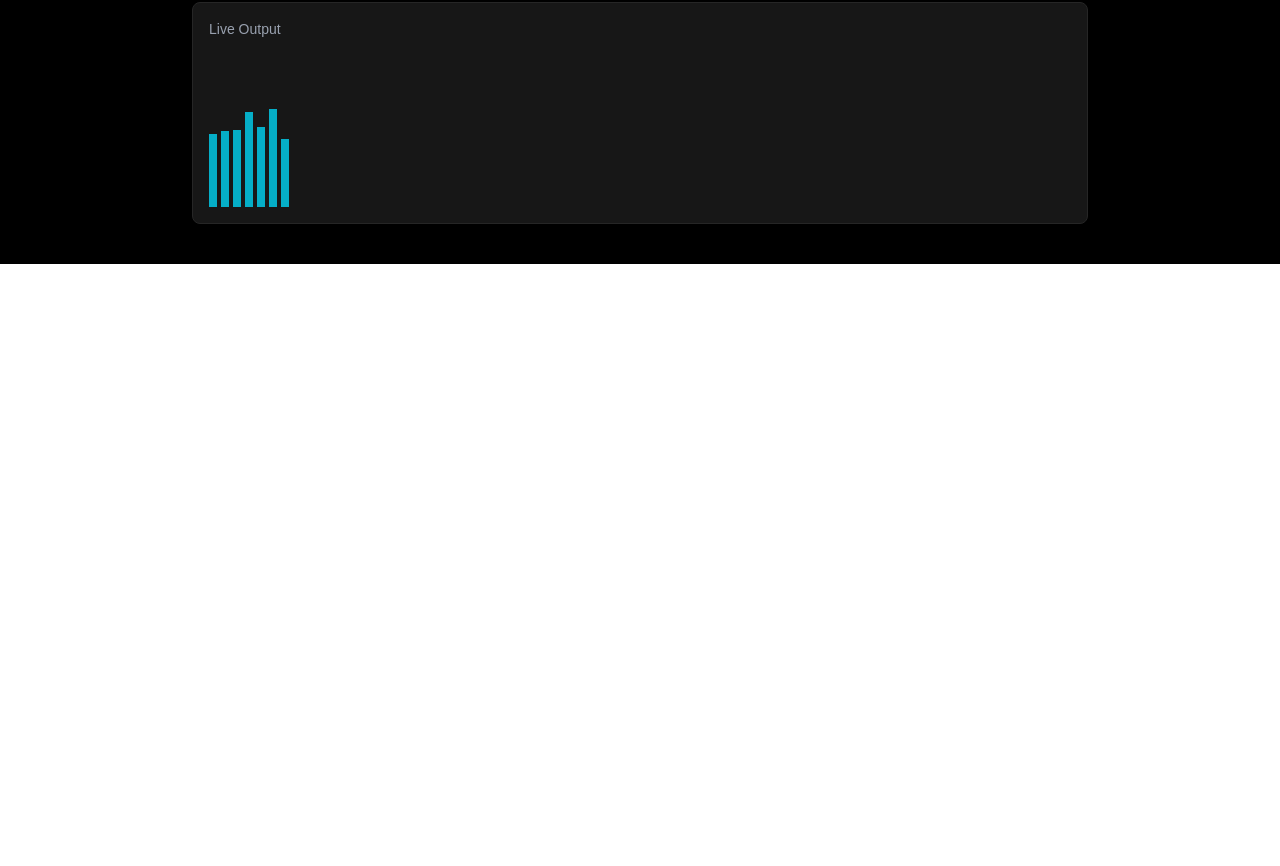
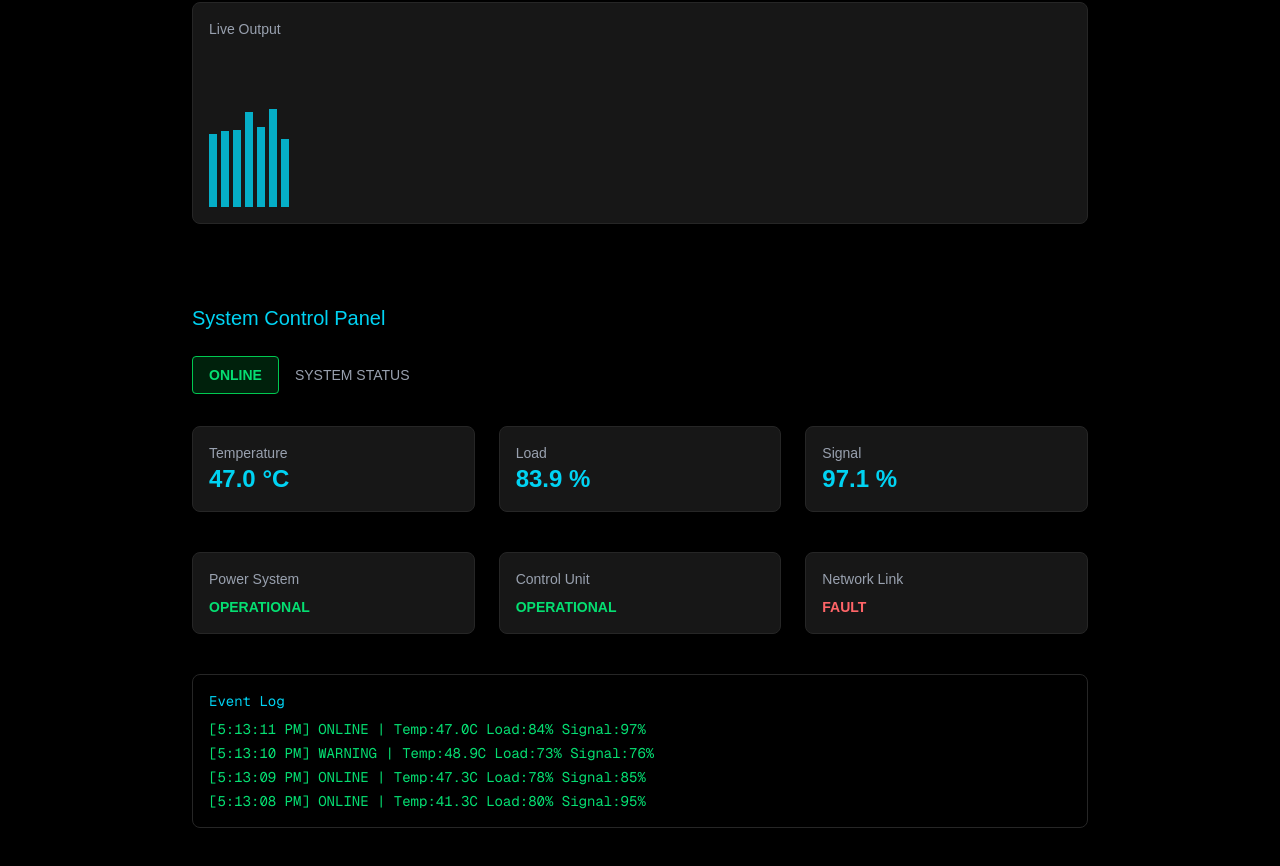
Before and after one commit to kyledwha/kyle-portfolio, a Next.js app: page /projects/bios-tester in a window 1280 px wide. Shown: the part 764-1630 px from the top of the page. Before the commit the page ends 1028 px from the top, so only its background shows below. Built offline with nearby package versions, Linux system fonts and the light colour scheme.

Commit message:
add SCADA control panel

```diff
--- /dev/null
+++ b/app/components/ScadaPanel.tsx
@@ -0,0 +1,172 @@
+"use client"
+
+import { useEffect, useState } from "react"
+
+type Status = "ONLINE" | "WARNING" | "FAULT"
+
+export default function ScadaPanel() {
+
+  const [status, setStatus] = useState<Status>("ONLINE")
+  const [log, setLog] = useState<string[]>([])
+  const [metrics, setMetrics] = useState({
+    temp: 40,
+    load: 65,
+    signal: 90
+  })
+
+  // simulate system behavior
+  useEffect(() => {
+
+    const interval = setInterval(() => {
+
+      const temp = 35 + Math.random() * 15
+      const load = 50 + Math.random() * 40
+      const signal = 70 + Math.random() * 30
+
+      setMetrics({ temp, load, signal })
+
+      let newStatus: Status = "ONLINE"
+
+      if (temp > 48 || load > 85) newStatus = "WARNING"
+      if (temp > 55 || signal < 60) newStatus = "FAULT"
+
+      setStatus(newStatus)
+
+      const message = `[${new Date().toLocaleTimeString()}] ${newStatus} | Temp:${temp.toFixed(
+        1
+      )}C Load:${load.toFixed(0)}% Signal:${signal.toFixed(0)}%`
+
+      setLog(prev => {
+        const updated = [message, ...prev]
+        return updated.slice(0, 8)
+      })
+
+    }, 1200)
+
+    return () => clearInterval(interval)
+
+  }, [])
+
+  return (
+
+    <div className="mt-20">
+
+      <h2 className="text-xl text-cyan-400 mb-6">
+        System Control Panel
+      </h2>
+
+      {/* STATUS BAR */}
+      <div className="flex items-center gap-4 mb-8">
+
+        <div className={`px-4 py-2 rounded font-semibold text-sm ${
+          status === "ONLINE"
+            ? "bg-green-600/20 text-green-400 border border-green-500"
+            : status === "WARNING"
+            ? "bg-yellow-600/20 text-yellow-400 border border-yellow-500"
+            : "bg-red-600/20 text-red-400 border border-red-500"
+        }`}>
+          {status}
+        </div>
+
+        <div className="text-gray-400 text-sm">
+          SYSTEM STATUS
+        </div>
+
+      </div>
+
+      {/* METRICS */}
+      <div className="grid grid-cols-3 gap-6 mb-10">
+
+        <Metric label="Temperature" value={metrics.temp} unit="°C" />
+        <Metric label="Load" value={metrics.load} unit="%" />
+        <Metric label="Signal" value={metrics.signal} unit="%" />
+
+      </div>
+
+      {/* SUBSYSTEMS */}
+      <div className="grid grid-cols-3 gap-6 mb-10">
+
+        <Subsystem name="Power System" />
+        <Subsystem name="Control Unit" />
+        <Subsystem name="Network Link" />
+
+      </div>
+
+      {/* EVENT LOG */}
+      <div className="bg-black border border-neutral-800 p-4 rounded-lg font-mono text-sm">
+
+        <div className="text-cyan-400 mb-2">
+          Event Log
+        </div>
+
+        <div className="space-y-1 text-green-400">
+
+          {log.map((entry, i) => (
+            <div key={i}>
+              {entry}
+            </div>
+          ))}
+
+        </div>
+
+      </div>
+
+    </div>
+
+  )
+
+}
+
+/* ---------------- COMPONENTS ---------------- */
+
+function Metric({
+  label,
+  value,
+  unit
+}: {
+  label: string
+  value: number
+  unit: string
+}) {
+
+  return (
+
+    <div className="bg-neutral-900 border border-neutral-800 p-4 rounded-lg">
+
+      <div className="text-gray-400 text-sm">
+        {label}
+      </div>
+
+      <div className="text-2xl font-semibold text-cyan-400">
+        {value.toFixed(1)} {unit}
+      </div>
+
+    </div>
+
+  )
+
+}
+
+function Subsystem({ name }: { name: string }) {
+
+  const healthy = Math.random() > 0.1
+
+  return (
+
+    <div className="bg-neutral-900 border border-neutral-800 p-4 rounded-lg">
+
+      <div className="text-gray-400 text-sm mb-2">
+        {name}
+      </div>
+
+      <div className={`text-sm font-semibold ${
+        healthy ? "text-green-400" : "text-red-400"
+      }`}>
+        {healthy ? "OPERATIONAL" : "FAULT"}
+      </div>
+
+    </div>
+
+  )
+
+}
--- a/app/projects/[slug]/page.tsx
+++ b/app/projects/[slug]/page.tsx
@@ -1,5 +1,5 @@
 import { projects } from "../../data/projects"
-
+import ScadaPanel from "../../components/ScadaPanel"
 import { Cpu, Zap, Wifi, Sun, Wrench } from "lucide-react"
 import TelemetryPanel from "../../components/TelemetryPanel"
 const iconMap:any = {
@@ -60,6 +60,7 @@ Future development will include additional telemetry, automation,
 and system scalability.
 
 <TelemetryPanel />
+<ScadaPanel />
 </p>
 
 </div>
```
